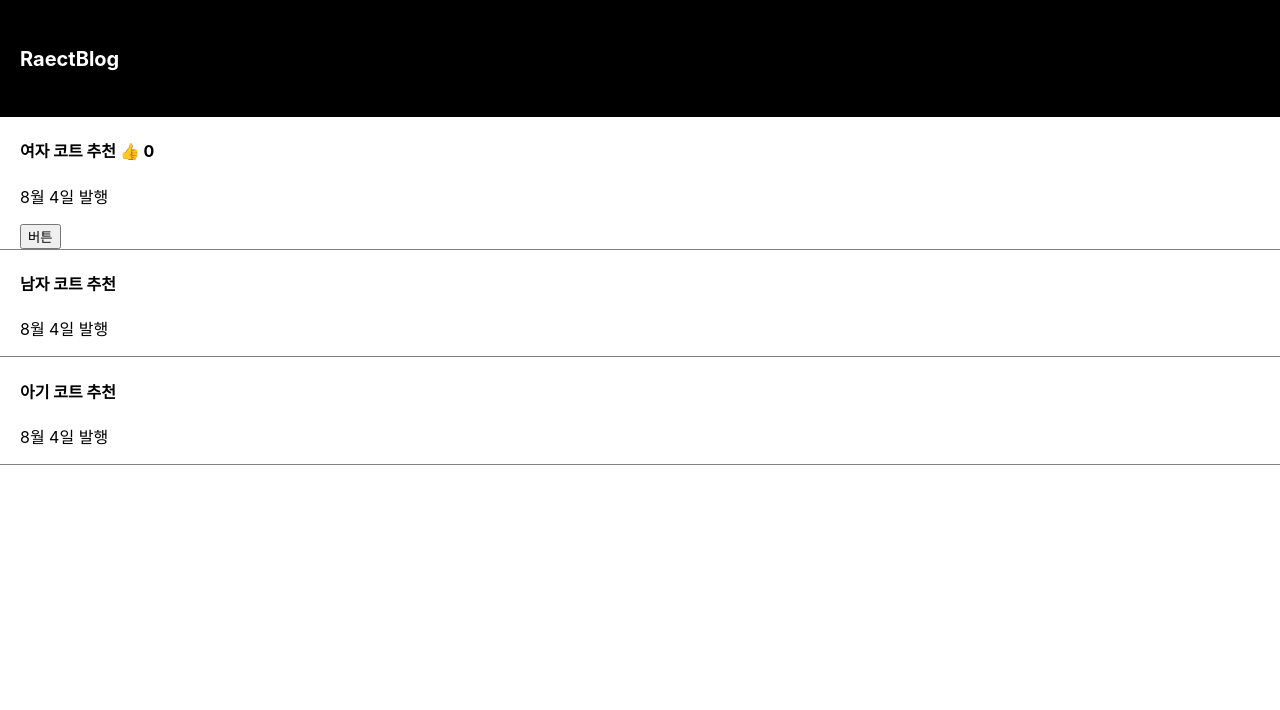
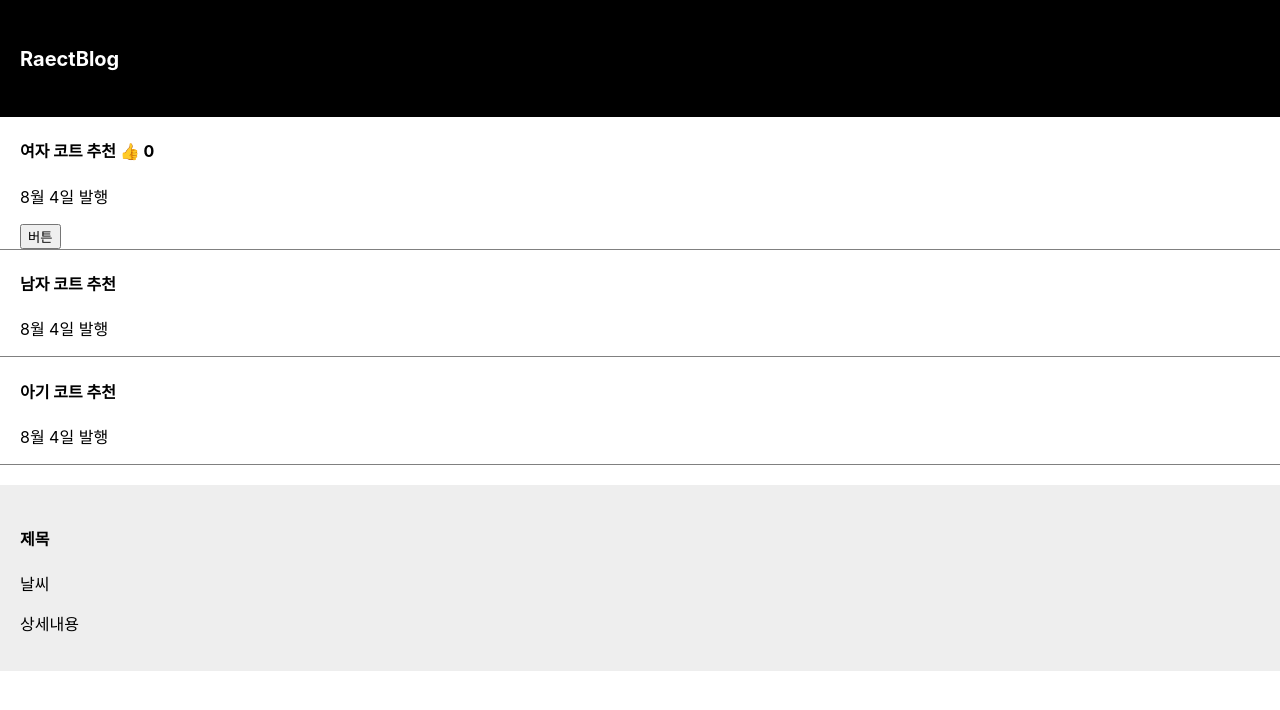
Before and after one commit to jongchan94/React, a React (Create React App) app in the folder blog/: page / in a window 1280 px wide. Shown: the top 710 px of the page. Built offline with nearby package versions, Linux system fonts and the light colour scheme.

Commit message:
// Modal를 component로 부른다
// 어쩔때 component로 쓰면 좋은가
//  1.반복적인 html 축약할 때
//  2.큰 페이지들
//  3. 자주 변경되는 것들

// 단점 : state 가져다 쓸 때 문제생김

```diff
--- a/blog/src/App.css
+++ b/blog/src/App.css
@@ -29,6 +29,24 @@
   text-align: left;
   border-bottom: 1px solid gray;
 }
+
+/* //list */
+
+
+
+/* modal */
+
+.modal{
+  margin-top: 20px;
+  padding: 20px;
+  background: #eee;
+  text-align: left;
+}
+
+
+
+
+
 
 .App-logo {
   height: 40vmin;
--- a/blog/src/App.js
+++ b/blog/src/App.js
@@ -75,6 +75,11 @@
           글제목변경(copy);
 
           }}>버튼</button>
+
+
+
+
+
       </div>
 
       <div className="list">
@@ -91,6 +96,23 @@
 
 
         {/* <h4>{post}</h4> */}
+
+
+
+        {/* #5 모달 */}
+          {/* 컴포넌트 만드는 법*/}
+          {/* 1.fucntion 만든다  < 다른 function 바깥에 만든다 / 영어 대문자
+              2.return() 안에 html 담기
+              3.<함수명></함수명>만들기
+          */}
+          {/* <div className="modal">
+            <h4>제목</h4>
+            <p>날씨</p>
+            <p>상세내용</p>
+          </div> */}
+
+
+          <Modal></Modal>
 
 
     </div> //return
@@ -115,4 +137,23 @@
   );
 }
 
+
+// component
+
+// Modal를 component로 부른다
+
+function Modal(){
+  return(
+
+            <div className="modal">
+            <h4>제목</h4>
+            <p>날씨</p>
+            <p>상세내용</p>
+          </div>
+
+
+  )
+}
+
+
 export default App;
```
